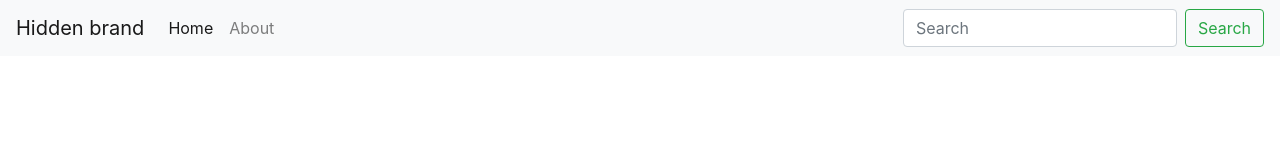
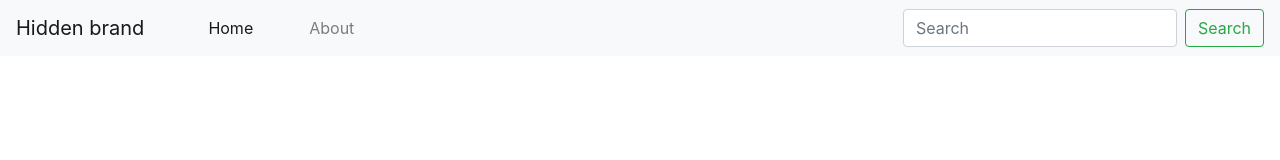
Before and after one commit to KirilZafirov/angular-starter, an Angular app: page / in a window 1280 px wide. Shown: the top 160 px of the page. Built offline with nearby package versions, Linux system fonts and the light colour scheme.

Commit message:
added navigation and a dummy singleton service in the core module

```diff
--- a/src/app/app.component.html
+++ b/src/app/app.component.html
@@ -1,22 +1,2 @@
-
-<nav class="navbar navbar-expand-lg navbar-light bg-light">
-    <button class="navbar-toggler" type="button" data-toggle="collapse" data-target="#navbarTogglerDemo01" aria-controls="navbarTogglerDemo01" aria-expanded="false" aria-label="Toggle navigation">
-      <span class="navbar-toggler-icon"></span>
-    </button>
-    <div class="collapse navbar-collapse" id="navbarTogglerDemo01">
-      <a class="navbar-brand" href="#">Hidden brand</a>
-      <ul class="navbar-nav mr-auto mt-2 mt-lg-0">
-        <li class="nav-item active">
-          <a class="nav-link" href="#">Home <span class="sr-only">(current)</span></a>
-        </li>
-        <li class="nav-item">
-          <a class="nav-link" href="#">About</a>
-        </li>
-      </ul>
-      <form class="form-inline my-2 my-lg-0">
-        <input class="form-control mr-sm-2" type="search" placeholder="Search" aria-label="Search">
-        <button class="btn btn-outline-success my-2 my-sm-0" type="submit">Search</button>
-      </form>
-    </div>
-  </nav>
+<app-navigation></app-navigation>
 <router-outlet></router-outlet>
--- a/src/app/app.module.ts
+++ b/src/app/app.module.ts
@@ -5,10 +5,12 @@ import { AppRoutingModule } from './app-routing.module';
 import { AppComponent } from './app.component';
 import { CoreModule } from './core/core.module';
 import { SharedModule } from './shared/shared.module';
+import { NavigationComponent } from './core/navigation/navigation.component';
 
 @NgModule({
   declarations: [
-    AppComponent
+    AppComponent,
+    NavigationComponent
   ],
   imports: [
     BrowserModule,
--- a/src/app/core/core.module.ts
+++ b/src/app/core/core.module.ts
@@ -1,12 +1,26 @@
-import { NgModule } from '@angular/core';
+import { NgModule, Optional, SkipSelf } from '@angular/core';
 import { CommonModule } from '@angular/common';
+import { HttpClientModule } from '@angular/common/http';
+
+import { EnsureModuleLoadedOnceGuard } from './ensureModuleLoadedOnceGuard';
 import { RouterModule } from '@angular/router';
-
+import { NavigationComponent } from './navigation/navigation.component';
+@NgModule({
+    imports: [ CommonModule, HttpClientModule ]
+})
 
 @NgModule({
-  imports: [ CommonModule, RouterModule ],
-  exports: [ ],
-  declarations: [ ],
-  providers: [ ]
+    imports: [CommonModule,
+              RouterModule,
+              HttpClientModule],
+    declarations: [NavigationComponent],
+    exports: [NavigationComponent],
+    providers: []
 })
-export class CoreModule { }
+export class CoreModule extends EnsureModuleLoadedOnceGuard {    // Ensure that CoreModule is only loaded into AppModule
+
+    // Looks for the module in the parent injector to see if it's already been loaded (only want it loaded once)
+    constructor( @Optional() @SkipSelf() parentModule: CoreModule) {
+        super(parentModule);
+    }
+}
--- /dev/null
+++ b/src/app/core/ensureModuleLoadedOnceGuard.ts
@@ -0,0 +1,9 @@
+export class EnsureModuleLoadedOnceGuard {
+
+    constructor(targetModule: any) {
+        if (targetModule) {
+            throw new Error(`${targetModule.constructor.name} has already been loaded. Import this module in the AppModule only.`);
+        }
+    }
+
+}
--- /dev/null
+++ b/src/app/core/navigation/navigation.component.css
@@ -0,0 +1,11 @@
+
+  .nav-bar {
+    display:flex;
+    align-items: center;
+    background-color: #556b8e;
+    color: #d3f0fb;
+    font-size:30px;
+  }
+  .nav-item {
+    padding-left: 40px;
+  }
--- /dev/null
+++ b/src/app/core/navigation/navigation.component.html
@@ -0,0 +1,21 @@
+
+<nav class="navbar navbar-expand-lg navbar-light bg-light">
+  <button class="navbar-toggler" type="button" data-toggle="collapse" data-target="#navbarTogglerDemo01" aria-controls="navbarTogglerDemo01" aria-expanded="false" aria-label="Toggle navigation">
+    <span class="navbar-toggler-icon"></span>
+  </button>
+  <div class="collapse navbar-collapse" id="navbarTogglerDemo01">
+    <a class="navbar-brand" href="#">Hidden brand</a>
+    <ul class="navbar-nav mr-auto mt-2 mt-lg-0">
+      <li class="nav-item active">
+        <a class="nav-link" href="#">Home <span class="sr-only">(current)</span></a>
+      </li>
+      <li class="nav-item">
+        <a class="nav-link" href="#">About</a>
+      </li>
+    </ul>
+    <form class="form-inline my-2 my-lg-0">
+      <input class="form-control mr-sm-2" type="search" placeholder="Search" aria-label="Search">
+      <button class="btn btn-outline-success my-2 my-sm-0" type="submit">Search</button>
+    </form>
+  </div>
+</nav>
--- /dev/null
+++ b/src/app/core/navigation/navigation.component.ts
@@ -0,0 +1,16 @@
+import { Component, OnInit } from '@angular/core';
+
+
+@Component({
+  selector: 'app-navigation',
+  templateUrl: './navigation.component.html',
+  styleUrls: ['./navigation.component.css']
+})
+
+export class NavigationComponent implements OnInit {
+  constructor() {
+
+  }
+  ngOnInit(): void {
+  }
+}
```
Also changed, not shown: src/app/core/services/data.service.ts (added, +7 -0 lines).
